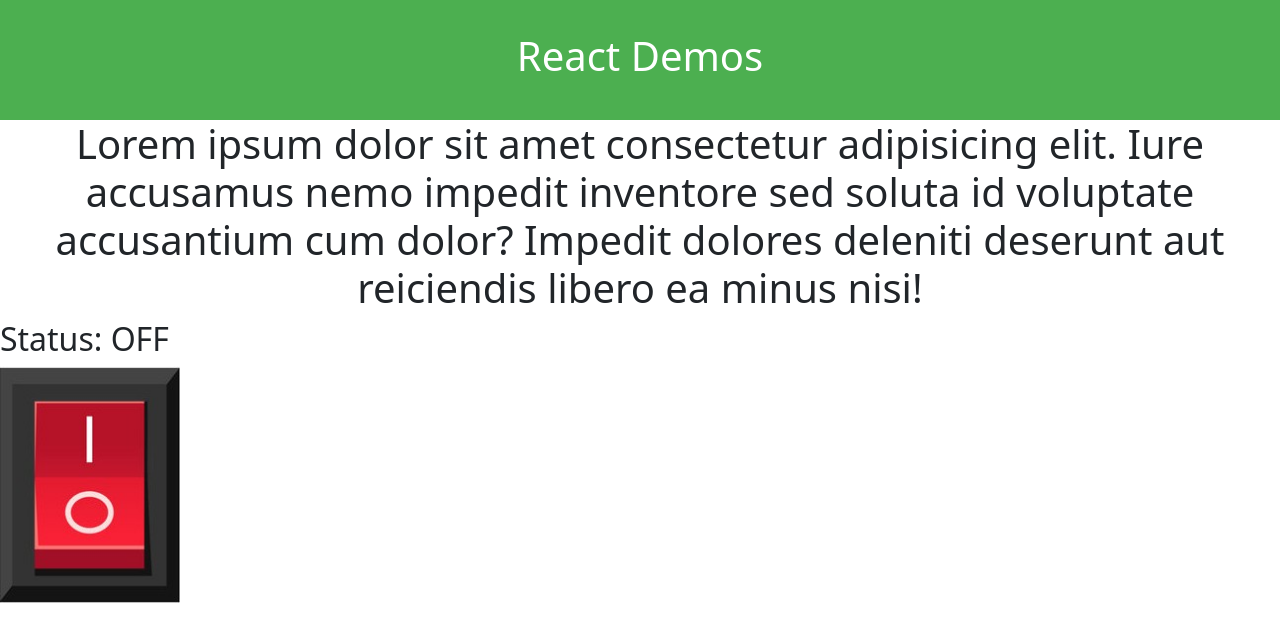
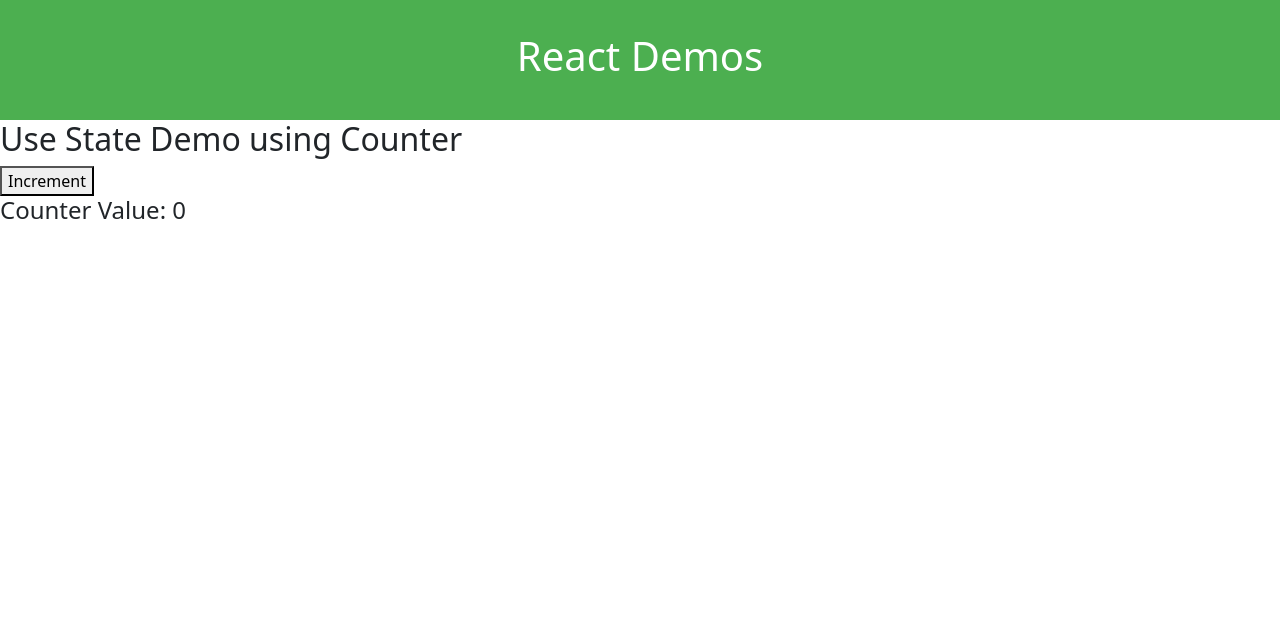
Before and after one commit to mohammedaeraf/react-samples, a React (Vite) app: page / in a window 1280 px wide. Shown: the top 642 px of the page. Built offline with nearby package versions, Linux system fonts and the light colour scheme.

Commit message:
useEffect() intro

```diff
--- a/src/App.tsx
+++ b/src/App.tsx
@@ -1,5 +1,6 @@
 import "./App.css";
 import AboutUs from "./Components/AboutUs.tsx";
+import Article from "./Components/Article.tsx";
 import Cars from "./Components/Cars.tsx";
 import CarsProps from "./Components/CarsProps.tsx";
 import Counter from "./Components/Counter.tsx";
@@ -104,19 +105,29 @@ function App() {
     },
   ];
 
+  // return (
+  //   <div className="container mt-4">
+  //     <h1 className="text-center mb-4">Articles</h1>
+  //     <Article title="Understanding React Props">
+  //       Props allow components to receive data from their parent."
+  //     </Article>
+  //     <Article title="What is Bootstrap?">
+  //       Bootstrap is a popular CSS framework that helps in designing responsive
+  //       websites quickly.
+  //     </Article>
+  //     <Article title="What is a useState()">
+  //       useState() is a React Hook that is used to maintain state of Components
+  //       in React.
+  //     </Article>
+  //   </div>
+  // );
+
   return (
     <>
       <header>
         <h1>React Demos</h1>
       </header>
-
-      <Greeting>
-        Lorem ipsum dolor sit amet consectetur adipisicing elit. Iure accusamus
-        nemo impedit inventore sed soluta id voluptate accusantium cum dolor?
-        Impedit dolores deleniti deserunt aut reiciendis libero ea minus nisi!
-      </Greeting>
-
-      <ToggleSwitch />
+      <Counter />
     </>
   );
 }
--- a/src/Components/Counter.tsx
+++ b/src/Components/Counter.tsx
@@ -1,7 +1,11 @@
-import { useState } from "react";
+import { useState, useEffect } from "react";
 
 function Counter() {
   const [count, setCount] = useState<number>(0);
+
+  useEffect(() => {
+    console.log("Count Updated");
+  });
 
   return (
     <>
```
